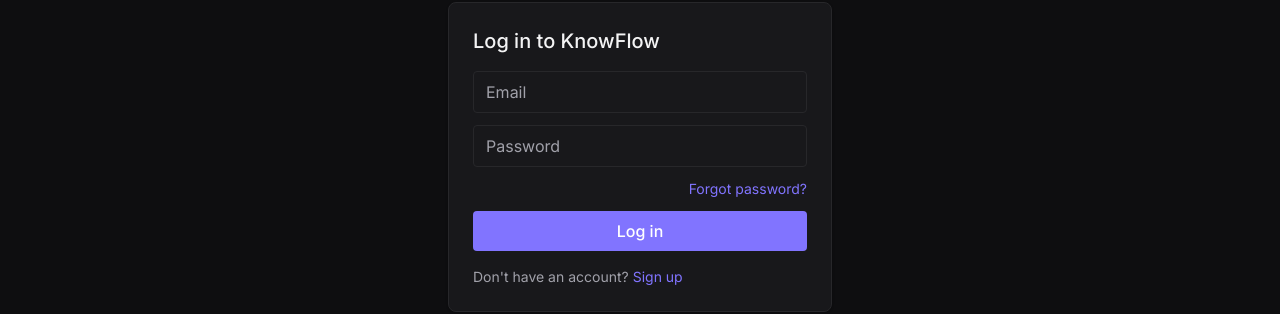
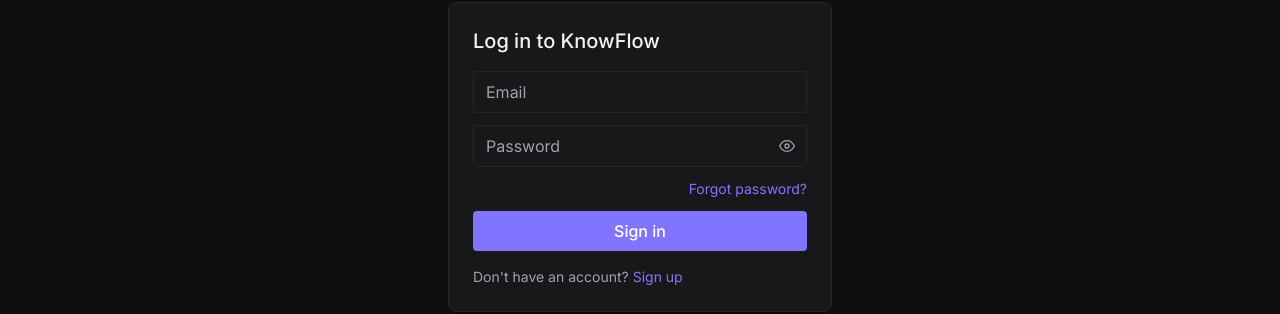
Before and after one commit to Hari318/KnowFlow, a Next.js app in the folder frontend/: page /login in a window 1280 px wide. Shown: the part 292-606 px from the top of the page. Built offline with nearby package versions, Linux system fonts and the light colour scheme; no server answers.

Commit message:
Add loading spinners and show/hide password toggle to auth forms
- Spinner on login, register, forgot and reset-password submit buttons
- Keep spinner on after successful login/register until navigation completes
- PasswordInput with eye toggle on login, register and reset-password

```diff
--- a/frontend/app/forgot-password/page.tsx
+++ b/frontend/app/forgot-password/page.tsx
@@ -5,6 +5,7 @@
 import { forgotPassword } from "@/lib/auth";
 import { Button } from "@/components/Button";
 import { Input } from "@/components/Input";
+import { Spinner } from "@/components/Spinner";
 import { Card } from "@/components/Card";
 
 export default function ForgotPasswordPage() {
@@ -15,6 +16,7 @@
 
   async function handleSubmit(e: React.FormEvent) {
     e.preventDefault();
+    if (loading) return;
     setError(null);
     setLoading(true);
     try {
@@ -51,7 +53,13 @@
                 required
               />
               <Button type="submit" disabled={loading}>
-                {loading ? "Sending..." : "Send reset link"}
+                {loading ? (
+                  <span className="inline-flex items-center gap-2">
+                    <Spinner /> Sending…
+                  </span>
+                ) : (
+                  "Send reset link"
+                )}
               </Button>
             </form>
           </>
--- a/frontend/app/login/page.tsx
+++ b/frontend/app/login/page.tsx
@@ -2,12 +2,14 @@
 
 import { useState } from "react";
 import { useRouter } from "next/navigation";
+import Link from "next/link";
 import { login } from "@/lib/auth";
 import { Button } from "@/components/Button";
 import { Input } from "@/components/Input";
+import { PasswordInput } from "@/components/PasswordInput";
+import { Spinner } from "@/components/Spinner";
 import { Card } from "@/components/Card";
 import { useApp } from "@/lib/app-context";
-import Link from "next/link";
 
 export default function LoginPage() {
   const router = useRouter();
@@ -15,16 +17,21 @@
   const [email, setEmail] = useState("");
   const [password, setPassword] = useState("");
   const [error, setError] = useState<string | null>(null);
+  const [loading, setLoading] = useState(false);
 
   async function handleSubmit(e: React.FormEvent) {
     e.preventDefault();
+    if (loading) return;
+    setLoading(true);
     setError(null);
     try {
       await login(email, password);
       await refreshUser();
       router.push("/dashboard");
+      // keep the spinner on: the page navigates away
     } catch (err) {
       setError(err instanceof Error ? err.message : "Login failed");
+      setLoading(false);
     }
   }
 
@@ -41,8 +48,7 @@
             onChange={(e) => setEmail(e.target.value)}
             required
           />
-          <Input
-            type="password"
+          <PasswordInput
             placeholder="Password"
             value={password}
             onChange={(e) => setPassword(e.target.value)}
@@ -51,13 +57,21 @@
           <Link href="/forgot-password" className="text-sm text-accent hover:underline self-end">
             Forgot password?
           </Link>
-          <Button type="submit">Log in</Button>
+          <Button type="submit" disabled={loading}>
+            {loading ? (
+              <span className="inline-flex items-center gap-2">
+                <Spinner /> Signing in…
+              </span>
+            ) : (
+              "Sign in"
+            )}
+          </Button>
         </form>
         <p className="text-sm text-muted mt-4">
           Don&apos;t have an account?{" "}
-          <a href="/register" className="text-accent hover:underline">
+          <Link href="/register" className="text-accent hover:underline">
             Sign up
-          </a>
+          </Link>
         </p>
       </Card>
     </div>
--- a/frontend/app/register/page.tsx
+++ b/frontend/app/register/page.tsx
@@ -2,9 +2,12 @@
 
 import { useState } from "react";
 import { useRouter, useSearchParams } from "next/navigation";
+import Link from "next/link";
 import { register, login } from "@/lib/auth";
 import { Button } from "@/components/Button";
 import { Input } from "@/components/Input";
+import { PasswordInput } from "@/components/PasswordInput";
+import { Spinner } from "@/components/Spinner";
 import { Card } from "@/components/Card";
 import { Suspense } from "react";
 
@@ -22,15 +25,16 @@
 
   async function handleSubmit(e: React.FormEvent) {
     e.preventDefault();
+    if (loading) return;
     setError(null);
     setLoading(true);
     try {
       const result = await register(email, password, firstName, lastName || undefined, inviteToken);
       await login(email, password);
       router.push(result.invited_workspace_id ? `/dashboard/${result.invited_workspace_id}` : "/dashboard");
+      // keep the spinner on: the page navigates away
     } catch (err) {
       setError(err instanceof Error ? err.message : "Registration failed");
-    } finally {
       setLoading(false);
     }
   }
@@ -46,14 +50,20 @@
           <Input type="text" placeholder="First name" value={firstName} onChange={(e) => setFirstName(e.target.value)} required />
           <Input type="text" placeholder="Last name (optional)" value={lastName} onChange={(e) => setLastName(e.target.value)} />
           <Input type="email" placeholder="Email" value={email} onChange={(e) => setEmail(e.target.value)} required />
-          <Input type="password" placeholder="Password (min 8 characters)" value={password} onChange={(e) => setPassword(e.target.value)} minLength={8} required />
+          <PasswordInput placeholder="Password (min 8 characters)" value={password} onChange={(e) => setPassword(e.target.value)} minLength={8} required />
           <Button type="submit" disabled={loading}>
-            {loading ? "Creating account..." : "Sign up"}
+            {loading ? (
+              <span className="inline-flex items-center gap-2">
+                <Spinner /> Creating account…
+              </span>
+            ) : (
+              "Sign up"
+            )}
           </Button>
         </form>
         <p className="text-sm text-muted mt-4">
           Already have an account?{" "}
-          <a href="/login" className="text-accent hover:underline">Log in</a>
+          <Link href="/login" className="text-accent hover:underline">Log in</Link>
         </p>
       </Card>
     </div>
--- a/frontend/app/reset-password/page.tsx
+++ b/frontend/app/reset-password/page.tsx
@@ -5,7 +5,8 @@
 import { useSearchParams } from "next/navigation";
 import { resetPassword } from "@/lib/auth";
 import { Button } from "@/components/Button";
-import { Input } from "@/components/Input";
+import { PasswordInput } from "@/components/PasswordInput";
+import { Spinner } from "@/components/Spinner";
 import { Card } from "@/components/Card";
 
 function ResetPasswordForm() {
@@ -18,6 +19,7 @@
 
   async function handleSubmit(e: React.FormEvent) {
     e.preventDefault();
+    if (loading) return;
     setError(null);
     if (password !== confirm) {
       setError("Passwords don't match");
@@ -60,22 +62,27 @@
   return (
     <form onSubmit={handleSubmit} className="flex flex-col gap-3">
       {error && <p className="text-danger text-sm">{error}</p>}
-      <Input
-        type="password"
+      <PasswordInput
         placeholder="New password (min 8 characters)"
         value={password}
         onChange={(e) => setPassword(e.target.value)}
+        minLength={8}
         required
       />
-      <Input
-        type="password"
+      <PasswordInput
         placeholder="Confirm new password"
         value={confirm}
         onChange={(e) => setConfirm(e.target.value)}
         required
       />
       <Button type="submit" disabled={loading}>
-        {loading ? "Saving..." : "Set new password"}
+        {loading ? (
+          <span className="inline-flex items-center gap-2">
+            <Spinner /> Saving…
+          </span>
+        ) : (
+          "Set new password"
+        )}
       </Button>
     </form>
   );
--- /dev/null
+++ b/frontend/components/PasswordInput.tsx
@@ -0,0 +1,49 @@
+"use client";
+
+import { useState } from "react";
+import { Input } from "@/components/Input";
+
+type Props = Omit<React.ComponentProps<typeof Input>, "type">;
+
+export function PasswordInput({ className = "", ...props }: Props) {
+  const [visible, setVisible] = useState(false);
+
+  return (
+    <div className="relative">
+      <Input
+        {...props}
+        type={visible ? "text" : "password"}
+        className={`pr-10 ${className}`}
+      />
+      <button
+        type="button"
+        onClick={() => setVisible((v) => !v)}
+        aria-label={visible ? "Hide password" : "Show password"}
+        className="absolute inset-y-0 right-0 flex items-center px-3 text-muted hover:text-foreground"
+      >
+        <svg
+          className="h-4 w-4"
+          viewBox="0 0 24 24"
+          fill="none"
+          stroke="currentColor"
+          strokeWidth="2"
+          strokeLinecap="round"
+          strokeLinejoin="round"
+          aria-hidden="true"
+        >
+          {visible ? (
+            <>
+              <path d="M17.94 17.94A10.07 10.07 0 0 1 12 20c-7 0-11-8-11-8a18.45 18.45 0 0 1 5.06-5.94M9.9 4.24A9.12 9.12 0 0 1 12 4c7 0 11 8 11 8a18.5 18.5 0 0 1-2.16 3.19m-6.72-1.07a3 3 0 1 1-4.24-4.24" />
+              <line x1="1" y1="1" x2="23" y2="23" />
+            </>
+          ) : (
+            <>
+              <path d="M1 12s4-8 11-8 11 8 11 8-4 8-11 8-11-8-11-8z" />
+              <circle cx="12" cy="12" r="3" />
+            </>
+          )}
+        </svg>
+      </button>
+    </div>
+  );
+}
--- /dev/null
+++ b/frontend/components/Spinner.tsx
@@ -0,0 +1,8 @@
+export function Spinner({ className = "h-4 w-4" }: { className?: string }) {
+  return (
+    <svg className={`animate-spin ${className}`} viewBox="0 0 24 24" fill="none" aria-hidden="true">
+      <circle cx="12" cy="12" r="10" stroke="currentColor" strokeWidth="4" className="opacity-25" />
+      <path d="M4 12a8 8 0 018-8" stroke="currentColor" strokeWidth="4" strokeLinecap="round" className="opacity-75" />
+    </svg>
+  );
+}
```
